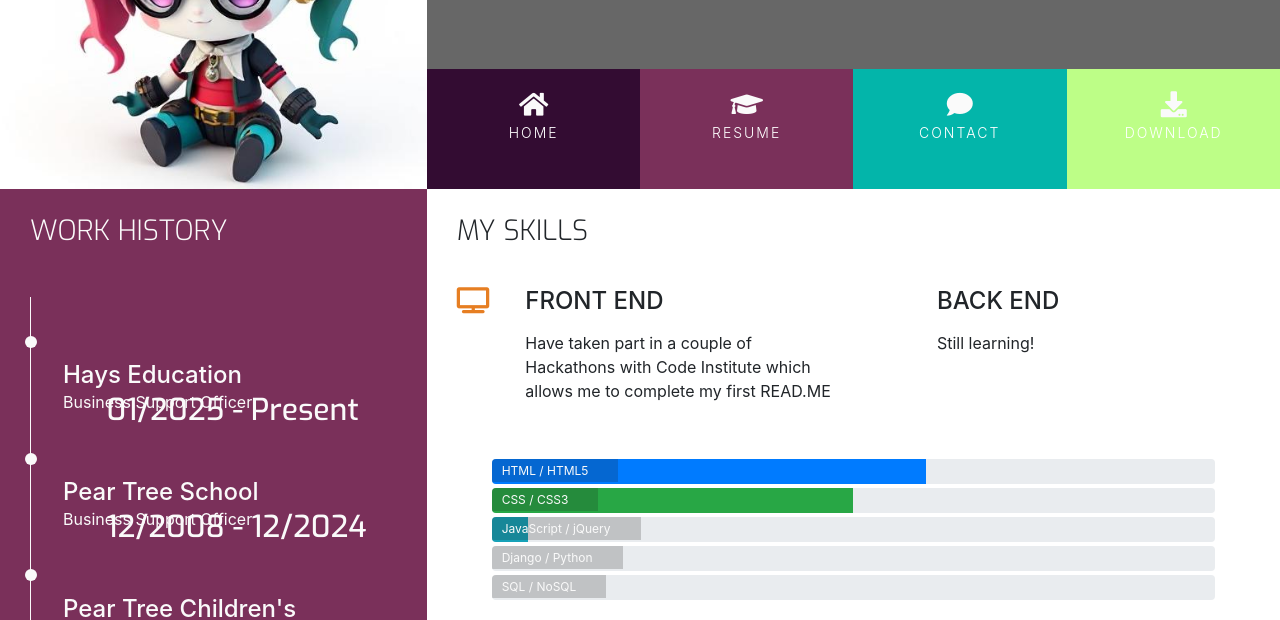
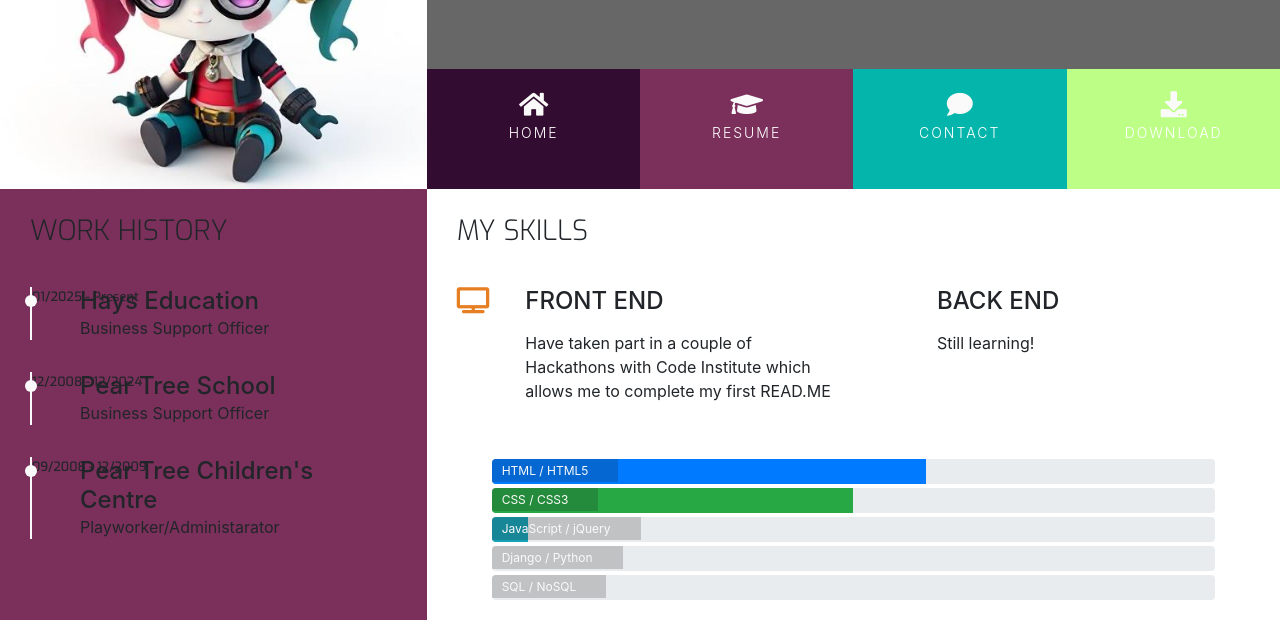
Before and after one commit to ali-moss-24/project-1, a plain HTML site: page resume.html in a window 1280 px wide. Shown: the part 180-800 px from the top of the page. Drawn offline with nearby package versions, Linux system fonts and the light colour scheme; some icons are missing.

Commit message:
add changes to timeline postions

```diff
--- a/assets/css/style.css
+++ b/assets/css/style.css
@@ -245,46 +245,32 @@ footer {
 
 /*--------------------------------------------Work History */
 
-.history-heading {
-    color: #fafafa;
-    margin-bottom: 50px;
-}
-
 .timeline-item {
-    padding: 4em 2em 0cm 2em;
     position: relative;
-    color: #fafafa;
-    border-left: 1px solid;
-}
-
-.timeline-item p {
-    padding: 0;
-    margin: 0;
+    border-left: 2px solid #fafafa;
+    margin-bottom: 2em;
+    padding-left: 3em;
 }
 
 .timeline-item:before {
     content: attr(data-dates);
     position: absolute;
-    left: 2.5em;
-    top: 3em;
-    display: block;
-    font-family: "Exo" , sans-serif;
+    left: 0;
+    top: 0;
+    font-family: "Exo", sans-serif;
     font-weight: 500;
-    font-size: 0.8cm;
-    padding: 0;
-    margin: 0;
+    font-size: 0.8em;
 }
 
 .timeline-item:after {
+    content: "";
     width: 12px;
     height: 12px;
-    display: block;
-    top: 2.4em;
+    border-radius: 50%;
+    background: #fafafa;
     position: absolute;
-    left: -6px;
-    border-radius: 12px;
-    content: "";
-    background: #fafafa;
+    left: -7px;
+    top: 0.5em;
 }
 
 .history-items {
```
